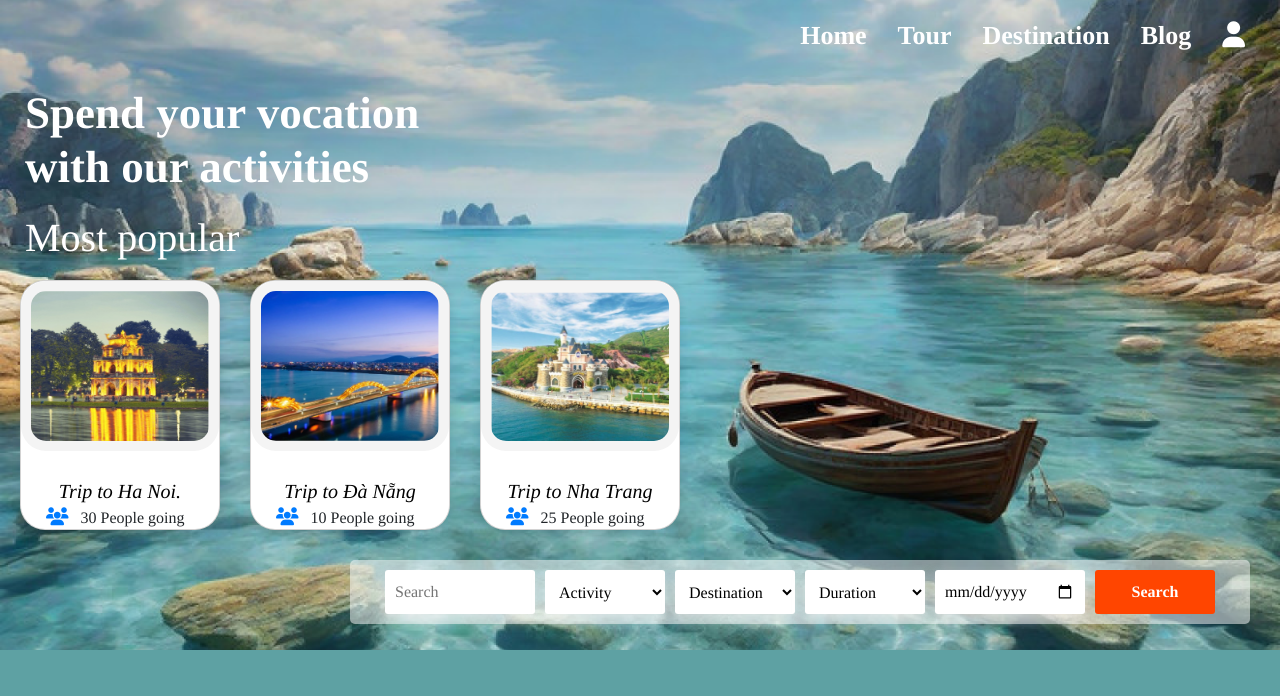
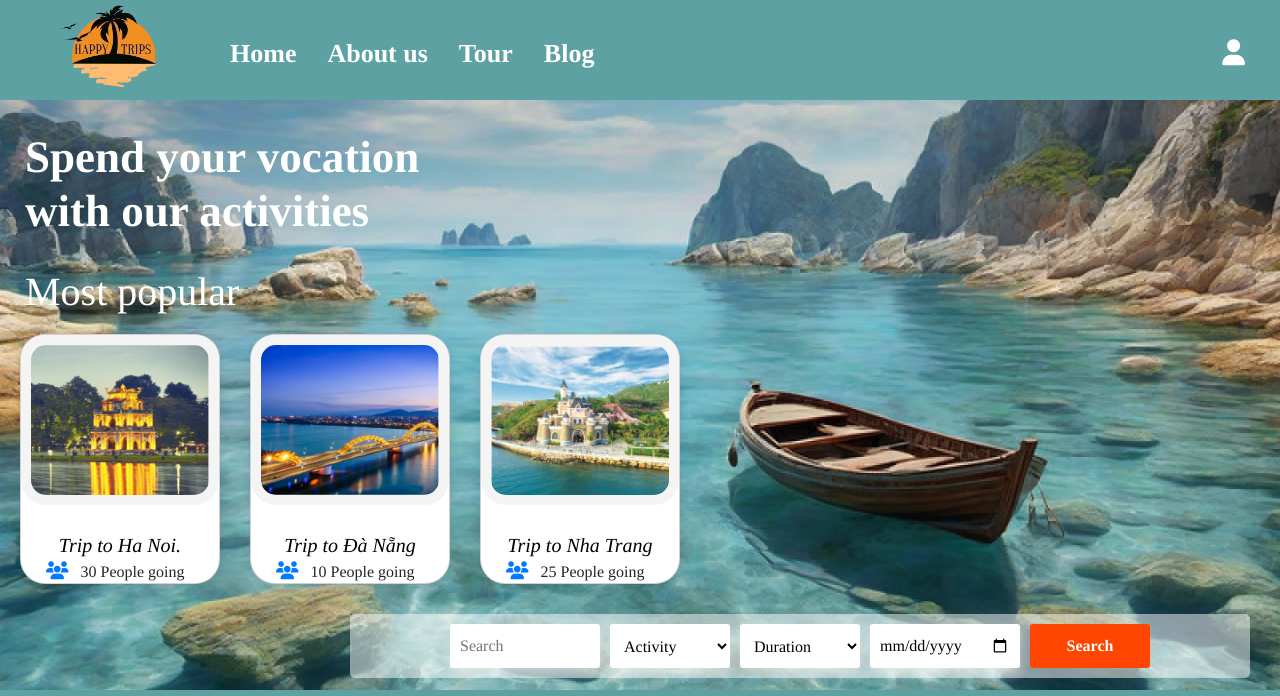
Before and after one commit to HuuHau235/Booking_Tour, a PHP site: page /BOOKING/index.php in a window 1280 px wide. Shown: the top 696 px of the page. Run offline with PHP 8.4, Linux system fonts and the light colour scheme.

Commit message:
update_header

```diff
--- a/src/hea.php
+++ b/src/hea.php
@@ -22,44 +22,59 @@
 <body>
   <!-- Header -->
   <div class="header">
-    <!-- Navbar -->
+  <!-- Navigation Bar -->
+  <div class="navbar-section">
     <nav class="navbar navbar-expand-lg">
       <div class="container-fluid">
         <button class="navbar-toggler" type="button" data-bs-toggle="collapse" data-bs-target="#navbarNav" aria-controls="navbarNav" aria-expanded="false" aria-label="Toggle navigation">
           <span class="navbar-toggler-icon"></span>
         </button>
+        <div class="custom-brand">
+            <img
+                class="brand-logo"
+                src="./images_blog/Logo.png"
+                alt="Gogo" />
+        </div>
         <div class="collapse navbar-collapse" id="navbarNav">
-          <ul class="navbar-nav ms-auto">
+        <ul class="navbar-nav me-auto">
             <li class="nav-item">
-              <a class="nav-link active" aria-current="page" href="index.php">Home</a>
-            </li>
-            <!-- <li class="nav-item">
-              <a class="nav-link" href="#">About us</a>
-            </li> -->
-            <li class="nav-item">
-              <a class="nav-link" href="list_tour.php">Tour</a>
+              <a class="nav-link active" aria-current="page" href="#">Home</a>
             </li>
             <li class="nav-item">
-              <a class="nav-link" href="#">Destination</a>
+              <a class="nav-link" href="#">About us</a>
+            </li>
+            <li class="nav-item">
+              <a class="nav-link" href="#">Tour</a>
             </li>
             <li class="nav-item">
               <a class="nav-link" href="blogs.php">Blog</a>
             </li>
+          </ul>
+
+          <!-- Icon tài khoản bên phải -->
+          <ul class="navbar-nav ms-auto">
             <li class="nav-item dropdown">
               <a class="nav-link" href="#" id="userDropdown" data-bs-toggle="dropdown" aria-expanded="false">
-                  <i class="fa fa-user" id="icon_user" aria-hidden="true"></i> <!-- Icon tài khoản -->
+                <i class="fa fa-user" aria-hidden="true"></i> <!-- Icon tài khoản -->
               </a>
+              <ul class="dropdown-menu" aria-labelledby="userDropdown">
+                <li><a class="dropdown-item" href="#" id="openRegisterBtn">Register</a></li>
+                <li><a class="dropdown-item" href="#" id="openLoginBtn">Log in</a></li>
+              </ul>
             </li>
           </ul>
         </div>
       </div>
     </nav>
-  <h1 class="text12"> Spend your vocation<br> with our activities</h1>
-  <h1 class="text1"> Most popular</h1>
+  </div>
+
+  <!-- Content Section -->
+  <div class="content-section">
+    <h1 class="text12">Spend your vocation<br> with our activities</h1>
+    <h1 class="text1">Most popular</h1>
 
     <div class="content">
-    <div class="card custom-card"
-style="width:200px;">
+      <div class="card custom-card" style="width:200px;">
         <img src="./images_blog/Ha_noi.png" class="card-img-top1" alt="...">
         <div class="card-body">
           <p class="card-text">Trip to Ha Noi.</p>
@@ -68,8 +83,7 @@ style="width:200px;">
           </p>
         </div>
       </div>
-<div class="card custom-card"
-style="width:200px;">
+      <div class="card custom-card" style="width:200px;">
         <img src="./images_blog/Đa_nang.jpg" class="card-img-top1" alt="...">
         <div class="card-body">
           <p class="card-text">Trip to Đà Nẵng</p>
@@ -78,19 +92,29 @@ style="width:200px;">
           </p>
         </div>
       </div>
-<div class="card custom-card"
-style="width:200px;">
+      <div class="card custom-card" style="width:200px;">
         <img src="./images_blog/Nha_trang.png" class="card-img-top1" alt="...">
         <div class="card-body">
-    <p class="card-text">Trip to Nha Trang </p>
+          <p class="card-text">Trip to Nha Trang</p>
           <p class="text-icon">
             <i class="fa-solid fa-users icon-blue"></i> 25 People going
           </p>
         </div>
       </div>
     </div>
+
     <div class="search-bar">
-  <input type="text" placeholder="Search" class="search-input">
+    <input type="text" class="search-input" id="searchInput" placeholder="Search">
+    <ul class="dropdown-menu" id="suggestionList" style="display: none">
+      <li><a class="dropdown-item" href="#">Hội An</a></li>
+      <li><a class="dropdown-item" href="#">Đà Nẵng</a></li>
+      <li><a class="dropdown-item" href="#">Huế</a></li>
+      <li><a class="dropdown-item" href="#">Đà Lạt</a></li>
+      <li><a class="dropdown-item" href="#">Hà Nội</a></li>
+      <li><a class="dropdown-item" href="#">Quảng Bình</a></li>
+      <li><a class="dropdown-item" href="#">Nha Trang</a></li>
+      <li><a class="dropdown-item" href="#">Bắc Giang</a></li>
+    </ul>
     <select class="search-select">
       <option>Activity</option>
       <option>Adventure</option>
@@ -98,46 +122,63 @@ style="width:200px;">
       <option>Explore</option>
     </select>
     <select class="search-select">
-      <option>Destination</option>
-      <option>Hà Nội</option>
-      <option>Nha Trang</option>
-      <option>Đà Lạt</option>
-      <option>Bắc Giang</option>
-      <option>Hải Phòng</option>
-      <option>Quảng Bình</option>
-      <option>Huế</option>
-      <option>Đà Nẵng</option>
-      <option>TP.Hồ Chí Minh</option>
-    </select>
-    <select class="search-select">
       <option>Duration</option>
       <option>1 Day Tour</option>
       <option>2-4 Day Tour</option>
       <option>5-7 Day Tour</option>
       <option>7+ Day Tour</option>
-
     </select>
     <input type="date" class="search-input">
     <button class="search-button">Search</button>
   </div>
 </div>
-  </div>
+
 <script>
-    const clickIcon = document.getElementById('icon_user');
-    clickIcon.addEventListener('click', () => {
-    fetch('./user/check_login_status.php')
-      .then(response => response.json())
-      .then(data => {
-        if (data.logged_in) {
-          window.location.href = './user/update_info.php';
+ const searchInput = document.getElementById('searchInput');
+const suggestionList = document.getElementById('suggestionList');
+const suggestions = suggestionList.querySelectorAll('.dropdown-item');
+
+// Hiển thị danh sách gợi ý khi focus
+searchInput.addEventListener('focus', function () {
+  updateSuggestions(); // Kiểm tra và cập nhật danh sách mỗi khi focus
+});
+
+// Lọc danh sách gợi ý khi nhập
+searchInput.addEventListener('input', function () {
+  updateSuggestions();
+});
+
+// Cập nhật danh sách gợi ý
+function updateSuggestions() {
+  const filter = searchInput.value.trim().toLowerCase();
+  let hasMatch = false;
+
+  suggestions.forEach((item) => {
+    if (item.textContent.toLowerCase().includes(filter)) {
+      item.style.display = 'block'; // Hiển thị mục phù hợp
+      hasMatch = true;
     } else {
-          alert("Bạn chưa đăng nhập. Vui lòng đăng nhập trước khi thực hiện!");
-          window.location.href = './user/log_in.php';
+      item.style.display = 'none'; // Ẩn mục không phù hợp
     }
-    })
-    .catch(error => {
-      console.error("Lỗi khi lấy trạng thái đăng nhập:", error);
   });
+
+  // Ẩn danh sách nếu không có mục nào phù hợp
+  suggestionList.style.display = hasMatch ? 'block' : 'none';
+}
+
+// Ẩn danh sách khi nhấp ra ngoài
+document.addEventListener('click', function (event) {
+  if (!searchInput.contains(event.target) && !suggestionList.contains(event.target)) {
+    suggestionList.style.display = 'none';
+  }
+});
+
+// Xử lý sự kiện chọn gợi ý
+suggestionList.addEventListener('click', function (event) {
+  if (event.target.classList.contains('dropdown-item')) {
+    searchInput.value = event.target.textContent; // Điền vào ô tìm kiếm
+    suggestionList.style.display = 'none'; // Ẩn danh sách sau khi chọn
+  }
 });
 </script>
 </body>
--- a/src/styles/header_footer.css
+++ b/src/styles/header_footer.css
@@ -1,21 +1,18 @@
 .header {
+
     background-image: url("../images_blog/image.png");
     background-size: cover;
     /* Căn chỉnh kích thước ảnh */
     background-position: center;
     /* Căn giữa ảnh */
-    height: 650px;
+    height: 690px;
     /* Chiều cao tàn màn hình */
     color: white;
     font-family: "Tinos", serif;
+    padding-top: 10px;
+    padding-bottom: 100px;
 }
 
-.navbar {
-    /* background-color: transparent !important; */
-    /* Làm trong suốt hoàn toàn */
-    box-shadow: none;
-    /* Loại bỏ bóng */
-}
 
 .navbar .nav-link {
     color: white !important;
@@ -25,10 +22,10 @@
     /* Hiệu ứng khi hover */
     font-size: 26px;
     margin-right: 15px;
+    margin-top: 10px;
 }
-
 .navbar .nav-link:hover {
-    color: red !important;
+    color: orangered!important;
     /* Màu vàng khi hover */
 }
 
@@ -37,9 +34,60 @@
     /* Màu viền nút toggle */
 }
 
-.navbar-toggler-icon {
-    /* background-color: white; */
-    /* Màu biểu tượng toggle */
+
+  /* Căn chỉnh logo */
+ .custom-brand {
+    display: flex;
+    align-items: center;
+    justify-content: center; /* Thay bằng 'flex-start' hoặc 'flex-end' nếu muốn đổi vị trí */
+}
+
+.brand-logo {
+    width: 210px; /* Điều chỉnh kích thước logo */
+    height: auto;
+    margin-top: 18px;
+}
+
+.custom-brand img:hover {
+    transform: scale(1.2); /* Phóng to logo 20% */
+    transition: transform 0.3s ease; /* Hiệu ứng mượt mà */
+  }
+
+/* Thanh điều hướng */
+.navbar-nav {
+    display: flex;
+    align-items: center;
+    justify-content: center; /* Thay bằng 'space-between' nếu muốn khoảng cách đều */
+}
+
+.navbar {
+  background-color: #5EA1A3;
+    height: 100px;
+    padding-top:  4px;
+    width: 100%;
+    position: fixed; /* Đảm bảo navbar không bị cuộn */
+    top: 0; /* Gắn navbar ở đầu trang */
+    left: 0; /* Vị trí bên trái */
+    z-index: 900; /* Đảm bảo navbar nằm trên tất cả các phần tử khác */
+    margin-bottom: 20px;
+
+}
+
+.content-section {
+  margin-top: 120px; /* Thêm khoảng cách lớn hơn nếu cần */
+  margin-bottom: 30px;
+  background-size: cover;
+  background-position: center;
+}
+
+.navbar-toggler {
+    border: none;
+    color: #fff;
+}
+
+/* Icon tài khoản */
+.navbar-nav.ms-auto {
+    margin-left: auto;
 }
 
 .card-container {
@@ -93,7 +141,7 @@
 }
 
 .text1 {
-    margin-top: 20px;
+    margin-top: 30px;
     /* Giảm khoảng cách phía trên */
     font-size: 40px;
     /* Tùy chỉnh kích thước chữ */
@@ -101,7 +149,7 @@
 }
 
 .text12 {
-    margin-top: 15px;
+    margin-top: 30px;
     /* Giảm khoảng cách phía trên */
     font-size: 45px;
     /* Tùy chỉnh kích thước chữ */
```
Also changed, not shown: other parts of src/styles/header_footer.css (+28 -6 lines), src/images_blog/Logo.png (added), src/images_blog/z6081263649282_3a1e0f420f1b83f10e1c8a3cc2943dc2.jpg (added), 1 other file. Lines whose indentation alone changed are shown as unchanged.
